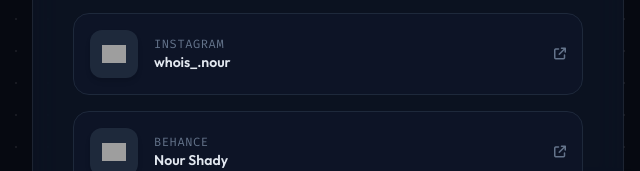
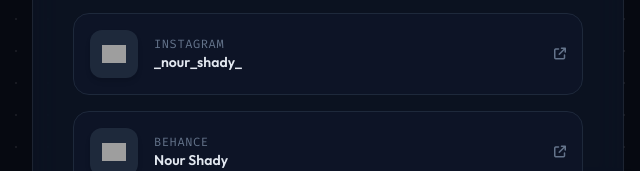
Before and after one commit to NourShady/Hackoro, a plain HTML site: page index.html in a window 1280 px wide. Shown: the part 6749-6920 px from the top of the page, 0-640 px from the left. Drawn offline with nearby package versions, Linux system fonts and the light colour scheme; grey boxes are pictures that could not be loaded.

Commit message:
Update Instagram link and label in index.html

```diff
--- a/index.html
+++ b/index.html
@@ -472,7 +472,7 @@
             <div class="flex items-center gap-4 text-slate-400 text-sm">
                 <a href="https://github.com/nourshady" target="_blank" class="hover:text-cyan-400 transition-colors"><i class="fa-brands fa-github"></i></a>
                 <a href="https://www.behance.net/nourshady1" target="_blank" class="hover:text-cyan-400 transition-colors"><i class="fa-brands fa-behance"></i></a>
-                <a href="https://www.instagram.com/whois_.nour/" target="_blank" class="hover:text-cyan-400 transition-colors"><i class="fa-brands fa-instagram"></i></a>
+                <a href="https://www.instagram.com/_nour_shady_/" target="_blank" class="hover:text-cyan-400 transition-colors"><i class="fa-brands fa-instagram"></i></a>
                 <a href="mailto:nourshadymohamed@gmail.com" class="hover:text-cyan-400 transition-colors"><i class="fa-solid fa-envelope"></i></a>
             </div>
         </div>
@@ -591,7 +591,7 @@
 
         const contacts = [
             { lable: "Whatsapp", name: "01145969006", link: "https://wa.me/201145969006", img: "https://lh3.googleusercontent.com/pw/AP1GczNmxgZ7BTUNWFF4Iu8XIGTvl1nUOb0N_rrWbLMvn-LBW5xDzJCoBgwhE814_7mPq4HyevecQ3zKDy8oH5OQu3OLkhJSnu65Bg_B_PpkwR8zSCKfD0hA=w2400", icon: "fa-whatsapp" },
-            { lable: "Instagram", name: "whois_.nour", link: "https://www.instagram.com/whois_.nour/", img: "https://lh3.googleusercontent.com/pw/AP1GczORtI2WR3O2zO6Jyozxd6HGrcr2RFZtQDu571zQQOFqtRlVIS2GLeaNa7uRX_ST27BANApcMAQMYtlcGq14DU8qbnzgKTyjP5E8Iht-u7eRjaqrxSsn=w2400", icon: "fa-instagram" },
+            { lable: "Instagram", name: "_nour_shady_", link: "https://www.instagram.com/_nour_shady_/", img: "https://lh3.googleusercontent.com/pw/AP1GczORtI2WR3O2zO6Jyozxd6HGrcr2RFZtQDu571zQQOFqtRlVIS2GLeaNa7uRX_ST27BANApcMAQMYtlcGq14DU8qbnzgKTyjP5E8Iht-u7eRjaqrxSsn=w2400", icon: "fa-instagram" },
             { lable: "Behance", name: "Nour Shady", link: "https://www.behance.net/nourshady1", img: "https://lh3.googleusercontent.com/pw/AP1GczPhXMljX7Wx_aI6AP4OokP4tfO6cOCD8L6akPLStC74bAsa6tm2wYNVd1Lu16eTjEpNjuYa9UQp5KYacvB4wOPaLzA_1upGdRO7jVAMfZh4McT7Nb-x=w2400", icon: "fa-behance" },
             { lable: "Facebook", name: "Nour Shady", link: "https://www.facebook.com/nourshadymohamed", img: "https://lh3.googleusercontent.com/pw/AP1GczMAyck3pSFN95JWe5Hih9X6Tlsw-CdUB_Q0RcGRlhV-0kIW1vZ4In-L-VHZjIztfOTM29Zz0UtFIpON4phrHqhzExJd56HodICjNdx_j8_zXa6GsWj6=w2400", icon: "fa-facebook" },
             { lable: "Work Gmail", name: "nourshadymohamed@gmail.com", link: "mailto:nourshadymohamed@gmail.com", img: "https://lh3.googleusercontent.com/pw/AP1GczPAylb8YWX4LEFDChKk5qeQ43YDgMlnvijnW9a3ffkZWN_tMDeORuoCF__pR_ngoLXkKqLsqbByVS3Pln3WTd_FcRhibII-XUdMehJlQRKc_cCcQiOx=w2400", icon: "fa-envelope" },
```
